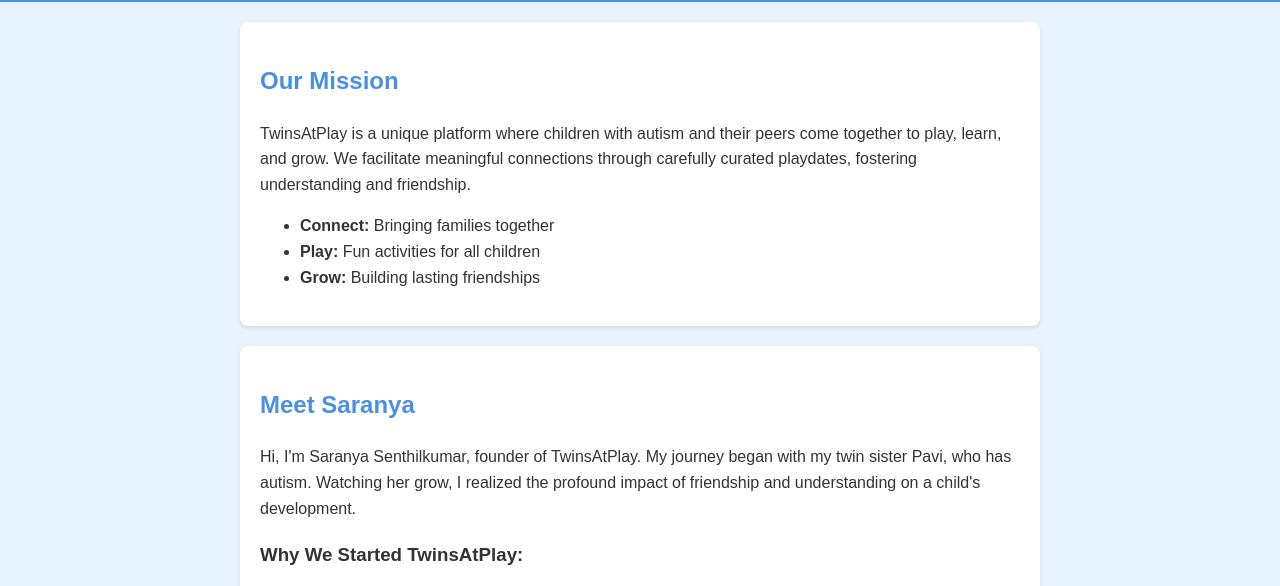
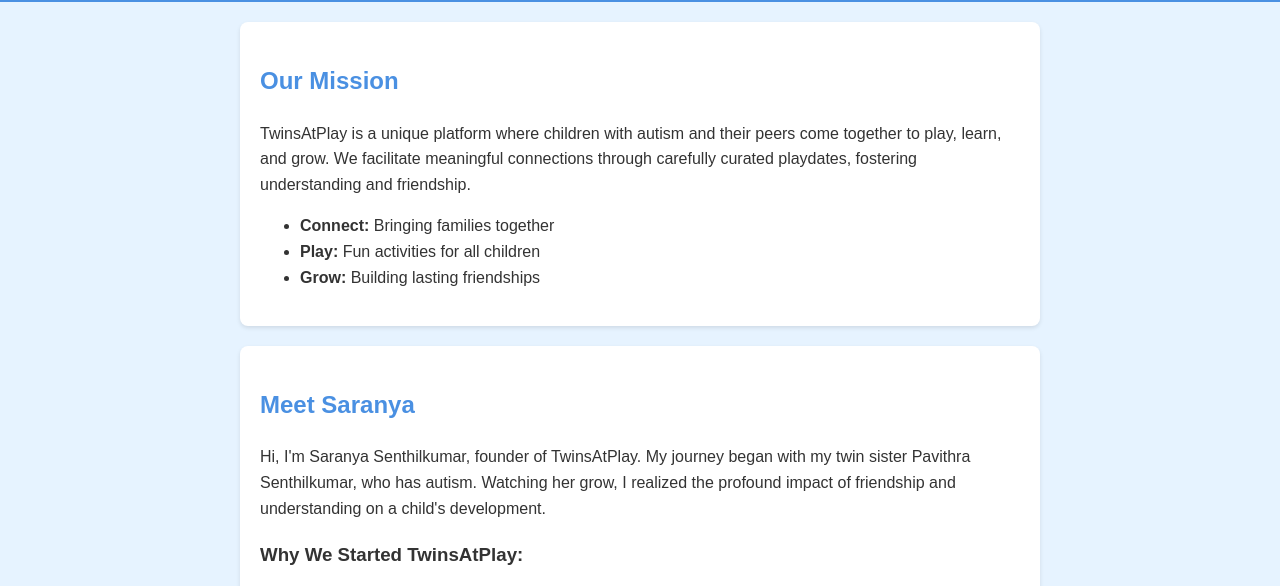
Before and after one commit to SaranyaNJ/TwinsAtPlay, a plain HTML site: page index.html in a window 1280 px wide. Shown: the part 164-750 px from the top of the page. Drawn offline with Linux system fonts and the light colour scheme.

Commit message:
Adding full name of Pavi

```diff
--- a/index.html
+++ b/index.html
@@ -64,7 +64,7 @@
 
         <div class="section">
             <h2>Meet Saranya</h2>
-            <p>Hi, I'm Saranya Senthilkumar, founder of TwinsAtPlay. My journey began with my twin sister Pavi, who has autism. Watching her grow, I realized the profound impact of friendship and understanding on a child's development.</p>
+            <p>Hi, I'm Saranya Senthilkumar, founder of TwinsAtPlay. My journey began with my twin sister Pavithra Senthilkumar, who has autism. Watching her grow, I realized the profound impact of friendship and understanding on a child's development.</p>
             <h3>Why We Started TwinsAtPlay:</h3>
             <ul>
                 <li>Create a safe, inclusive space for all children</li>
```
